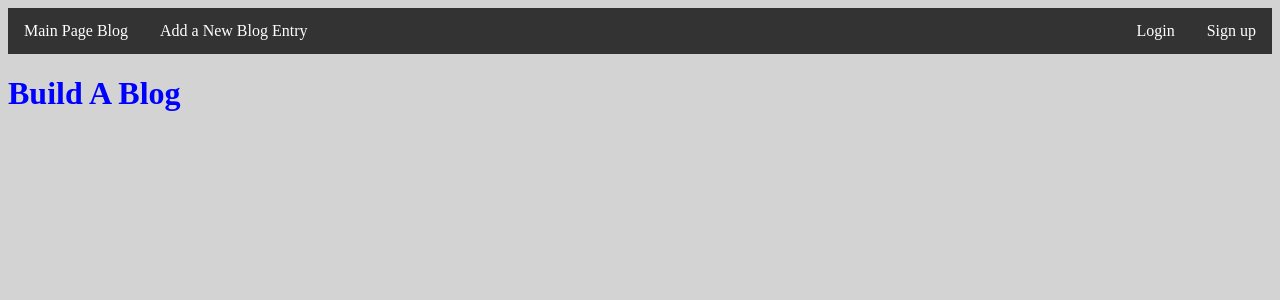
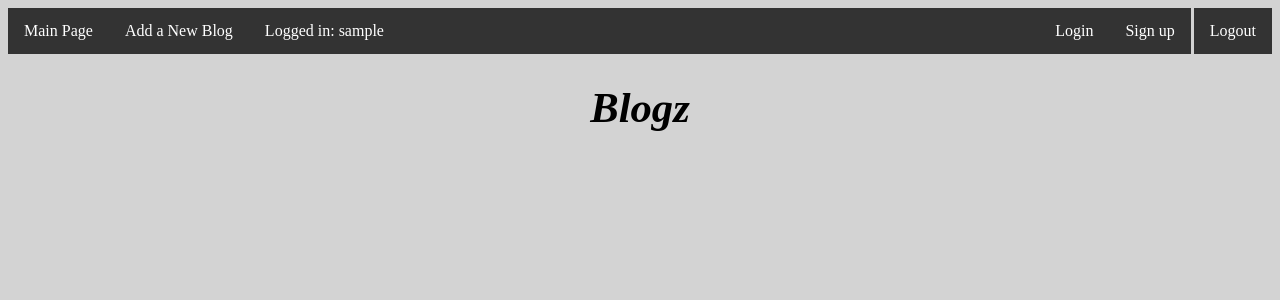
Before and after one commit to hayescode/Blogz, a Flask app: page /blog in a window 1280 px wide. Shown: the top 300 px of the page. Run offline with Flask 2, Linux system fonts and the light colour scheme; the visitor is signed in with stand-in values (Sample User, id 1); data that the repository does not hold is empty.

Commit message:
added persistent logged in user notification in navigation bar

```diff
--- a/main.py
+++ b/main.py
@@ -29,17 +29,23 @@ class User(db.Model):
         self.username = username
         self.password = password
 
+def logged_in_user():
+    try:
+        logged_in_user = session["username"]
+        return logged_in_user
+    except KeyError:
+        return None
+
 @app.route("/blog", methods=["POST", "GET"])
-def index():
+def index(): #fix this
     blog_id = request.args.get("id")
     if blog_id:
         blog = Blog.query.filter_by(id=blog_id).all()
-        return render_template("blog.html",blogs=blog)
-
+        return render_template("blog.html",blogs=blog, logged_in_user=logged_in_user())
     else:
-        blogs = Blog.query.filter_by().all()    #gets all blogs
-        title = "Build A Blog"
-        return render_template('blog.html',blogs=blogs, title=title)    #removing title will break if/else in blog.html
+        title = "Blogz"
+        blogs = Blog.query.filter_by().all()
+        return render_template("blog.html",blogs=blogs,title=title, logged_in_user=logged_in_user())
 
 @app.route("/newpost", methods=["POST","GET"])
 def newpost():
@@ -48,7 +54,7 @@ def newpost():
         content = request.form['content']
         if title == "" or content == "":
             flash("You must fill in a title and some content","error")
-            return render_template('newpost.html',title=title,content=content)
+            return render_template('newpost.html',title=title,content=content, logged_in_user=logged_in_user())
         else:
             new_blog = Blog(title,content)  #<---add author to this
             db.session.add(new_blog)
@@ -58,10 +64,10 @@ def newpost():
             blog_url = "blog?id=" + str(blog_id)    #concat into GET url
             return redirect(blog_url)
     else:   #if just trying to type a new blog, skip validation
-        return render_template('newpost.html')
+        return render_template('newpost.html', logged_in_user=logged_in_user())
 
 @app.route("/login", methods=["POST","GET"])
-def login():
+def login():    #login functionality
     if request.method == "POST":
         username = request.form["username"]
         password = request.form["password"]
@@ -73,11 +79,11 @@ def login():
 
         if not user:
             username_error = "This username has not been registered!"
-            return render_template("login.html", username_error=username_error)
+            return render_template("login.html", username_error=username_error, logged_in_user=logged_in_user())
 
         if user.password != password:   #password is incorrect
             bad_password_error = "You entered the wrong password!"
-            return render_template("login.html", username=username, bad_password_error=bad_password_error)
+            return render_template("login.html", username=username, bad_password_error=bad_password_error, logged_in_user=logged_in_user())
 
         if user and user.password == password:  #success! continue on to /newpost logged into session
             session['username'] = username
@@ -88,7 +94,7 @@ def login():
         else:
             flash("user password incorrect, or user does not exist", "error")
 
-    return render_template("login.html")
+    return render_template("login.html", logged_in_user=logged_in_user())
 
 @app.route("/signup", methods=["POST","GET"])
 def signup():   #registration functionality
@@ -106,19 +112,19 @@ def signup():   #registration functionality
 
         if username == "" or password == "" or verify =="":
             blanks_error = "You must fill in all fields!"
-            return render_template("signup.html", blanks_error=blanks_error)
+            return render_template("signup.html", blanks_error=blanks_error, logged_in_user=logged_in_user())
 
         if len(username) < 3 or len(password) < 3:
             length_error = "Username and password must be at least 3 characters"
-            return render_template("signup.html", length_error=length_error)
+            return render_template("signup.html", length_error=length_error, logged_in_user=logged_in_user())
 
         if password != verify:
             password_match_error = "Your passwords do not match!"
-            return render_template("signup.html", password_match_error=password_match_error)
+            return render_template("signup.html", password_match_error=password_match_error, logged_in_user=logged_in_user())
 
         if existing_user.username == username:
             username_exists_error = "This username already exists!"
-            return render_template("signup.html", username_exists_error=username_exists_error)
+            return render_template("signup.html", username_exists_error=username_exists_error, logged_in_user=logged_in_user())
 
         if not existing_user:
             new_user = User(username,password)
@@ -128,7 +134,14 @@ def signup():   #registration functionality
             return redirect("/newpost")
 
     else: #returns template if GET request (trying to sign up first time)
-        return render_template("signup.html")
+        return render_template("signup.html", logged_in_user=logged_in_user())
+
+@app.route("/logout", methods=["POST","GET"])
+def logout():
+    del session["username"]
+    blogs = Blog.query.filter_by().all()    #gets all blogs
+    title = "Blogz"
+    return render_template('blog.html',blogs=blogs, title=title, logged_in_user=logged_in_user()) #removing title breaks if/else in blog.html
 
 if __name__ == "__main__":
     app.run()
--- a/static/style.css
+++ b/static/style.css
@@ -8,6 +8,23 @@
     color:red
 }
 
+#title {
+    text-align: center;
+    font-style: italic;
+    font-size: 32pt;
+}
+
+#logout {
+    border-left: 3px solid lightgray;
+}
+
+#logged_in {
+    display: block;
+    color: white;
+    text-align: center;
+    padding: 14px 16px;
+    text-decoration: none;
+}
 /*start navigation menu*/
 ul {
     list-style-type: none;
@@ -32,7 +49,7 @@ li a {
 li a:hover {
     background-color: #111;
 }
-
+/*end navigation menu*/
 body {
     background-color: lightgray;
 }
@@ -40,4 +57,3 @@ body {
 .right-align {
     float: right;
 }
-/*end navigation menu*/
--- a/templates/base.html
+++ b/templates/base.html
@@ -2,12 +2,16 @@
 <html>
     <head>
         <title>Blogz</title>
-        <link type="text/css" rel="stylesheet" href="/static/style.css" />
+        <link type="text/css" rel="stylesheet" href="/static/style.css?version=59" />
     </head>
     <body>
         <ul>
-            <li><a href="/blog">Main Page Blog</a></li>
-            <li><a href="/newpost">Add a New Blog Entry</a></li>
+            <li><a href="/blog">Main Page</a></li>
+            <li><a href="/newpost">Add a New Blog</a></li>
+            {% if logged_in_user %}
+            <li id="logged_in">Logged in: {{logged_in_user}}</li>
+            {% endif %}
+            <li class="right-align"  id="logout"><a href="logout">Logout</a></li>
             <li class="right-align"><a href="/signup">Sign up</a></li>
             <li class="right-align"><a href="/login">Login</a></li>
         </ul>
--- a/templates/blog.html
+++ b/templates/blog.html
@@ -3,7 +3,7 @@
 {% block content %}
 
 {% if title %}
-    <h1 style="color:blue">{{title}}</h1>
+    <h1 id="title">{{title}}</h1>
 
     {% for i in blogs %}
         <a href="/blog?id={{i.id}}"><h3>{{i.title}}</h3></a>
```
